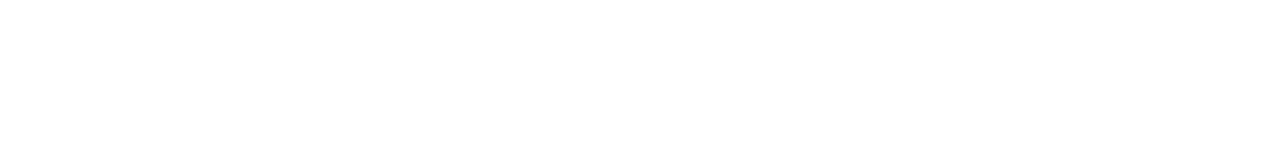
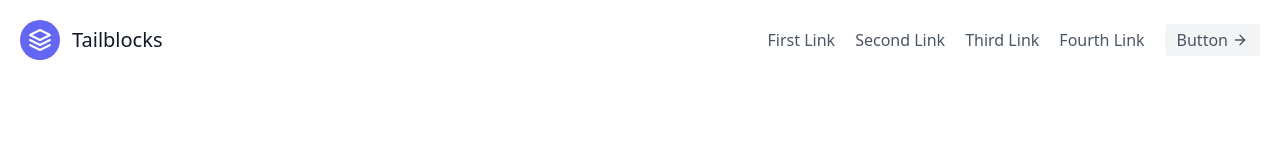
Before and after one commit to Ashutosh-JavaDev/PrarambhEdu, a website: page Public/index.html in a window 1280 px wide. Drawn offline with nearby package versions, Linux system fonts and the light colour scheme.

Commit message:
Education

```diff
--- a/Public/index.html
+++ b/Public/index.html
@@ -7,6 +7,27 @@
     <script src="https://cdn.tailwindcss.com"></script>
 </head>
 <body>
-
+    <!-- Header -->
+    <header class="text-gray-600 body-font">
+        <div class="container mx-auto flex flex-wrap p-5 flex-col md:flex-row items-center">
+          <a class="flex title-font font-medium items-center text-gray-900 mb-4 md:mb-0">
+            <svg xmlns="http://www.w3.org/2000/svg" fill="none" stroke="currentColor" stroke-linecap="round" stroke-linejoin="round" stroke-width="2" class="w-10 h-10 text-white p-2 bg-indigo-500 rounded-full" viewBox="0 0 24 24">
+              <path d="M12 2L2 7l10 5 10-5-10-5zM2 17l10 5 10-5M2 12l10 5 10-5"></path>
+            </svg>
+            <span class="ml-3 text-xl">Tailblocks</span>
+          </a>
+          <nav class="md:ml-auto flex flex-wrap items-center text-base justify-center">
+            <a class="mr-5 hover:text-gray-900">First Link</a>
+            <a class="mr-5 hover:text-gray-900">Second Link</a>
+            <a class="mr-5 hover:text-gray-900">Third Link</a>
+            <a class="mr-5 hover:text-gray-900">Fourth Link</a>
+          </nav>
+          <button class="inline-flex items-center bg-gray-100 border-0 py-1 px-3 focus:outline-none hover:bg-gray-200 rounded text-base mt-4 md:mt-0">Button
+            <svg fill="none" stroke="currentColor" stroke-linecap="round" stroke-linejoin="round" stroke-width="2" class="w-4 h-4 ml-1" viewBox="0 0 24 24">
+              <path d="M5 12h14M12 5l7 7-7 7"></path>
+            </svg>
+          </button>
+        </div>
+      </header>
 </body>
 </html>
```
